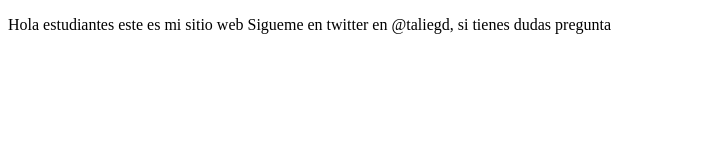
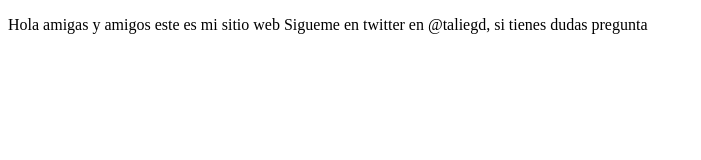
Before and after one commit to nataliyanett/proyectoDemoCursoPrework, a plain HTML site: page index.html in a window 1280 px wide. Shown: the whole page, without its empty margins (0-701 px from the left). Drawn offline with Linux system fonts and the light colour scheme.

Commit message:
cambios agregamos amigas y amigos

```diff
--- a/index.html
+++ b/index.html
@@ -8,7 +8,7 @@
 </head>
 <body>
     <p>
-        Hola estudiantes este es mi sitio web
+        Hola amigas y amigos este es mi sitio web
         Sigueme en twitter en @taliegd, si tienes dudas pregunta
     </p>
 
```
